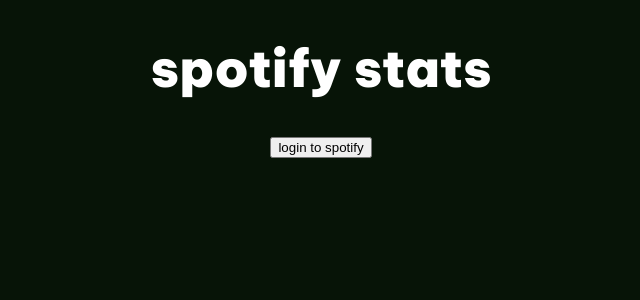
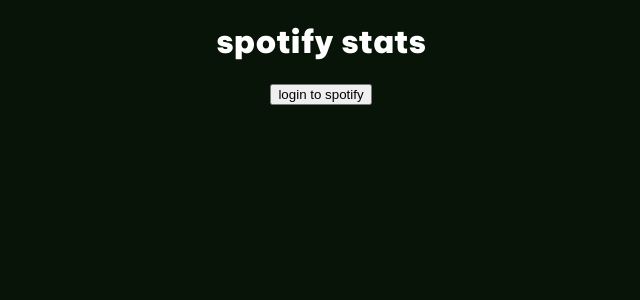
Before and after one commit to hex248/Spotify-Stats, a React (Create React App) app: page / in a window 1280 px wide. Shown: the top 300 px of the page, without its empty margins (319-959 px from the left). Built offline with nearby package versions, Linux system fonts and the light colour scheme.

Commit message:
Track link and noselect class

```diff
--- a/src/App.css
+++ b/src/App.css
@@ -5,18 +5,15 @@
     text-align: center;
 }
 
-.App-header {
-    background-color: #071407;
-    display: flex;
-    flex-direction: column;
-    align-items: center;
-    justify-content: center;
-    font-size: calc(10px + 2vmin);
+:root {
+    --background-color: #071407;
+    --foreground-color: #ffffff;
+    --fade-time: 0.3s;
 }
 
 body {
-    background-color: #071407;
-    color: white;
+    background-color: var(--background-color);
+    color: var(--foreground-color);
 }
 
 .tracksContainer {
@@ -24,9 +21,9 @@ body {
     flex-direction: row;
     justify-content: center;
     flex-wrap: wrap;
-    width: 50vw;
+    width: 75vw;
     position: absolute;
-    left: 25%;
+    left: 12.5%;
 }
 
 .track {
@@ -36,3 +33,30 @@ body {
     flex-direction: column;
     width: 25%;
 }
+
+a {
+    text-decoration: none;
+    color: var(--foreground-color);
+    background-color: var(--background-color);
+    -moz-transition: all var(--fade-time) ease-in;
+    -o-transition: all var(--fade-time) ease-in;
+    -webkit-transition: all var(--fade-time) ease-in;
+    transition: all var(--fade-time) ease-in;
+    font-size: calc(5px + 2vmin);
+    padding: 15px;
+}
+
+a:hover {
+    color: var(--background-color);
+    background-color: var(--foreground-color);
+}
+
+.noselect {
+    -webkit-touch-callout: none; /* iOS Safari */
+    -webkit-user-select: none; /* Safari */
+    -khtml-user-select: none; /* Konqueror HTML */
+    -moz-user-select: none; /* Old versions of Firefox */
+    -ms-user-select: none; /* Internet Explorer/Edge */
+    user-select: none; /* Non-prefixed version, currently
+                                    supported by Chrome, Edge, Opera and Firefox */
+}
--- a/src/App.js
+++ b/src/App.js
@@ -62,7 +62,7 @@ function App() {
 
     return (
         <div className="App">
-            <header className="App-header">
+            <header className="App-header noselect">
                 <h1>spotify stats</h1>
             </header>
             {!localStorage.getItem("access_token") ? <button onClick={handleLogin}>login to spotify</button> : null}
@@ -71,9 +71,9 @@ function App() {
                     {shortTermTracks.map((track, i) => (
                         <div className="track" key={i + track.name + " - " + track.artists[0].name}>
                             <img src={track.album.images[0].url} />
-                            <h1>
+                            <a href={track.external_urls.spotify} target="_blank">
                                 {i + 1}. {track.name} - {track.artists[0].name}
-                            </h1>
+                            </a>
                         </div>
                     ))}
                 </div>
```
